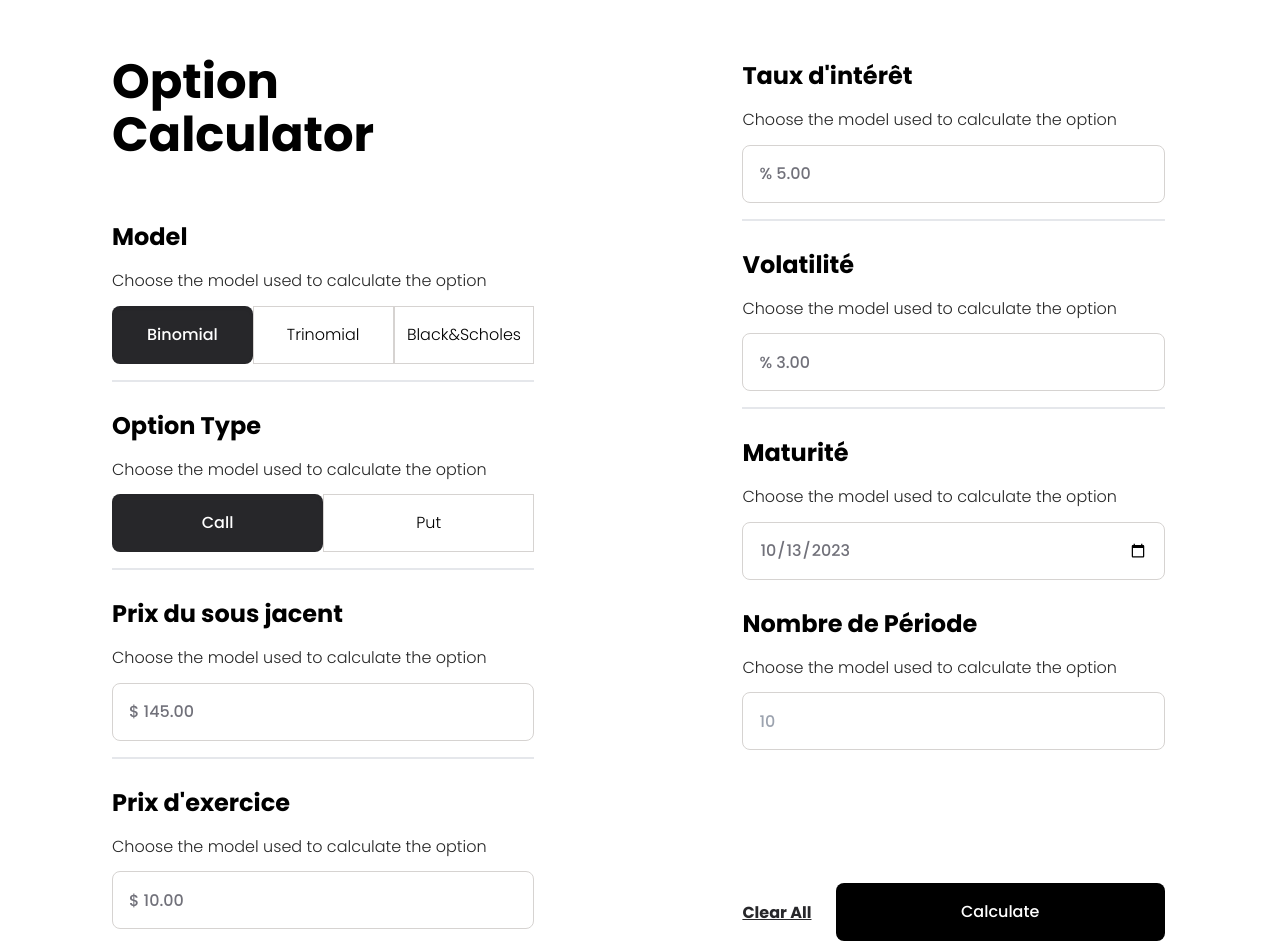
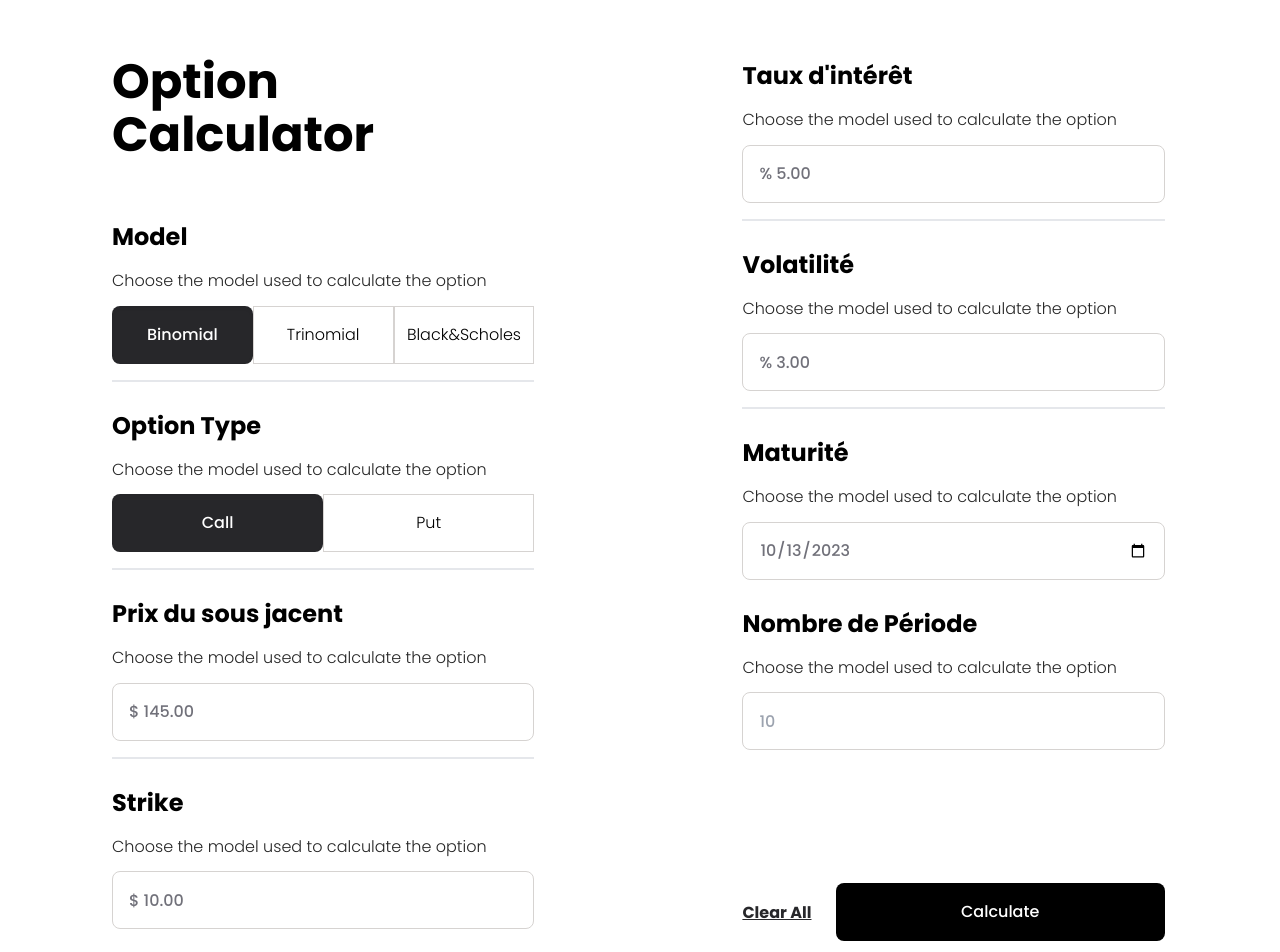
Before and after one commit to AbdesalamSemlali/option-calculator, a Next.js app: page / in a window 1280 px wide. Shown: the top 952 px of the page. Built offline with nearby package versions, Linux system fonts and the light colour scheme.

Commit message:
second commit

```diff
--- a/app/page.js
+++ b/app/page.js
@@ -119,7 +119,7 @@
         </div>
 
         <div className='flex flex-col space-y-4 mb-6'>
-          <h3 className='font-bold text-2xl text-black leading-relaxed'>Prix d'exercice</h3>
+          <h3 className='font-bold text-2xl text-black leading-relaxed'>Strike</h3>
           <div className="text-neutral-800 text-base font-light leading-[17.52px]">Choose the model used to calculate the option</div>
           <input type="number" value={strike} placeholder="$ 10.00" className="px-4 py-5 h-[58px] placeholder:text-zinc-500  rounded-lg border border-stone-300 justify-start number-input items-center"
             onChange={(e)=>{
```
